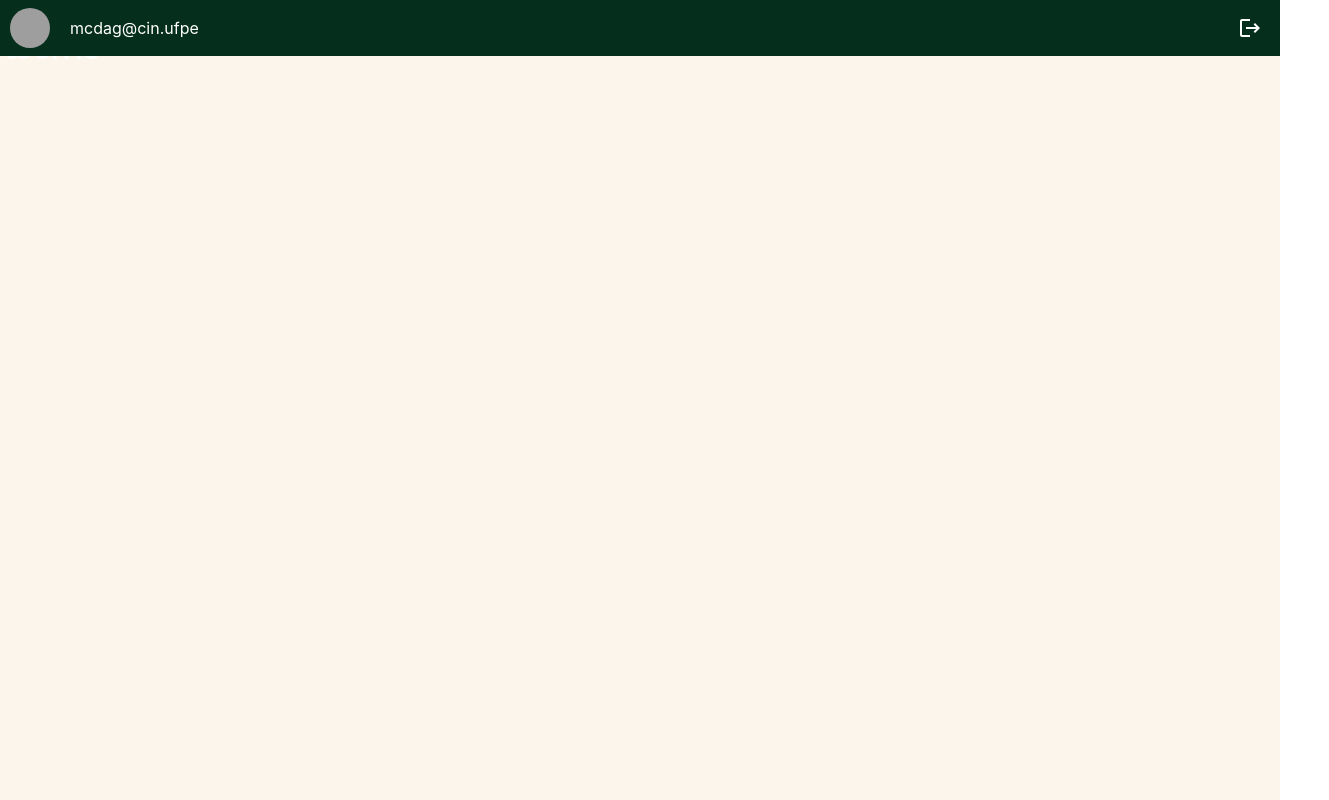
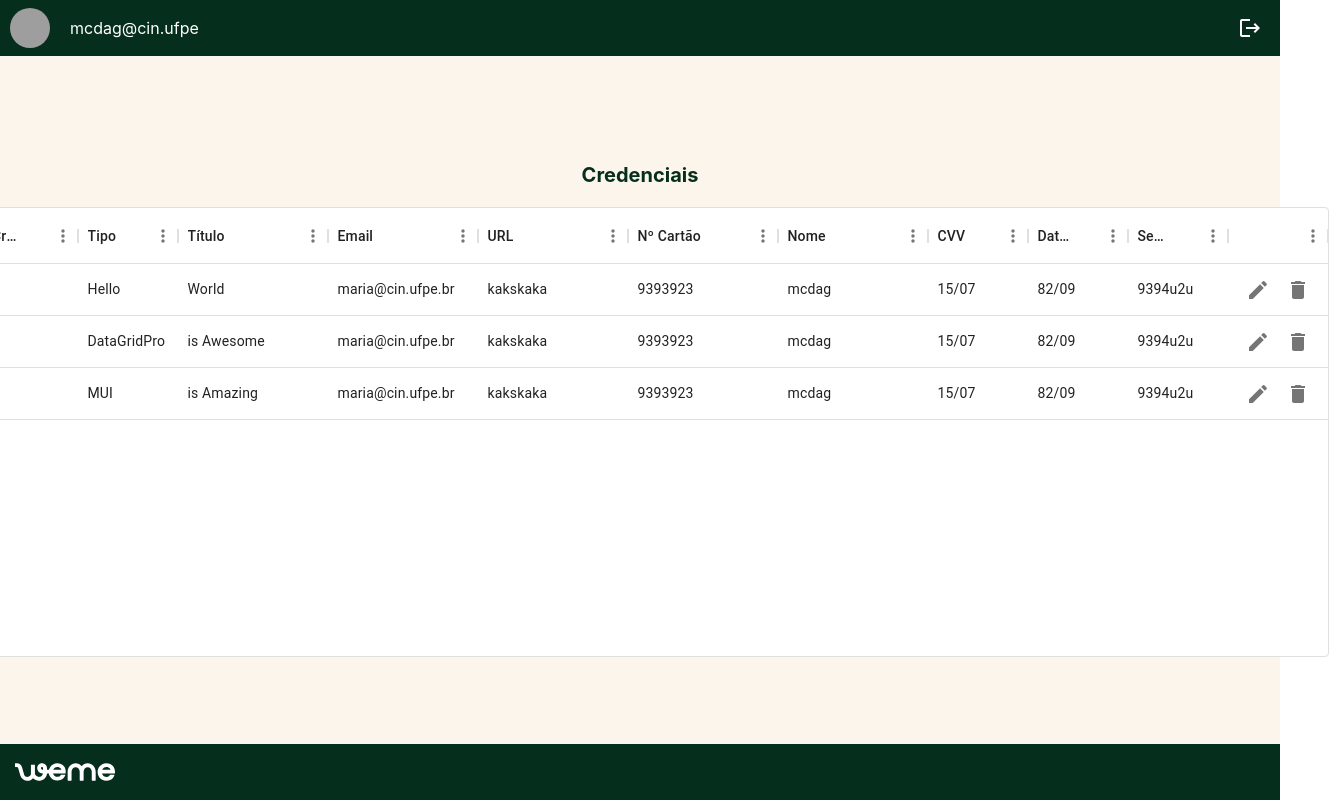
Before and after one commit to mcdag/weme-project, a React (Create React App) app in the folder frontend/: page /credentials in a window 1280 px wide. Shown: the whole page, 1329 px wide, since content can reach past the window. Built offline with nearby package versions, Linux system fonts and the light colour scheme; no server answers; grey boxes are pictures that could not be loaded; the HTML template or start-up script is replaced by a standard one.

Commit message:
feat: datagrid/table to show credentials

```diff
--- a/frontend/package.json
+++ b/frontend/package.json
@@ -7,6 +7,8 @@
     "@emotion/styled": "^11.11.0",
     "@mui/icons-material": "^5.14.1",
     "@mui/material": "^5.14.0",
+    "@mui/x-data-grid": "^6.10.1",
+    "@mui/x-data-grid-pro": "^6.10.1",
     "@testing-library/jest-dom": "^5.16.5",
     "@testing-library/react": "^13.4.0",
     "@testing-library/user-event": "^13.5.0",
--- /dev/null
+++ b/frontend/src/components/CredentialsTable/index.tsx
@@ -0,0 +1,57 @@
+import { DataGrid, GridRowsProp, GridColDef } from '@mui/x-data-grid';
+import { IconButton } from '@mui/material';
+import EditIcon from '@mui/icons-material/Edit';
+import DeleteIcon from '@mui/icons-material/Delete';
+
+export type CredentialType = {
+  id: string;
+  createdAt: string;
+	type: string;
+	title: string;
+	email: string | "-";
+	url: string | "-";
+	number: string | "-";
+	name: string | "-";
+	cvv: string | "-";
+	expirationDate: string | "-";
+	password: string | "-";
+}
+
+interface IProps {
+  rows: CredentialType[]
+}
+
+function CredentialsTable({ rows }: IProps) {
+  const columns: GridColDef[] = [
+    { field: 'createdAt', headerName: 'Dta. Criação', width: 125 },
+    { field: 'type', headerName: 'Tipo', width: 100 },
+    { field: 'title', headerName: 'Título', width: 150 },
+    { field: 'email', headerName: 'Email', width: 150 },
+    { field: 'url', headerName: 'URL', width: 150 },
+    { field: 'number', headerName: 'Nº Cartão', width: 150 },
+    { field: 'name', headerName: 'Nome', width: 150 },
+    { field: 'cvv', headerName: 'CVV', width: 100 },
+    { field: 'expirationDate', headerName: 'Data Exp.', width: 100 },
+    { field: 'password', headerName: 'Senha', width: 100 },
+    { field: 'actions', headerName: '', width: 100, renderCell: (params) => {
+      return (
+        <div>
+          <IconButton aria-label="edit" size="medium" onClick={()=>console.log("editar")}>
+            <EditIcon fontSize="inherit" />
+          </IconButton>
+          <IconButton aria-label="delete" size="medium" onClick={()=>console.log("deletar")}>
+            <DeleteIcon fontSize="inherit" />
+          </IconButton>
+        </div>
+      );
+    } }
+  ];
+
+  return (
+    <div className="table-container" style={{ height: 450, width: '100%' }}>
+      <DataGrid hideFooter sx={{ background:"white" }} rows={rows} columns={columns} />
+    </div>
+  );
+}
+
+export default CredentialsTable;
--- /dev/null
+++ b/frontend/src/components/CredentialsTable/styles.scss
@@ -0,0 +1,5 @@
+.table-container {
+  width: 100vw;
+  display: flex;
+  justify-content: center;
+}
--- a/frontend/src/components/Footer/styles.scss
+++ b/frontend/src/components/Footer/styles.scss
@@ -1,17 +1,14 @@
 .footer-container {
   display: flex;
   flex-direction: column;
-  justify-content: space-between;
+  justify-content: center;
+  background-color: #052E1C;
+  height: 3.5rem;
+  width: 100vw;
+  position: fixed;
+  bottom: 0;
 
-  .footer {
-    width: 100vw;
-    background-color: #052E1C;
-    height: 3.5rem;
-    display: flex;
-    align-items: center;
-
-    .footer-logo {
-      margin: 15px;
-    }
+  .footer-logo {
+    margin: 15px;
   }
 }
--- a/frontend/src/views/Credentials/index.tsx
+++ b/frontend/src/views/Credentials/index.tsx
@@ -1,26 +1,29 @@
-import { MouseEvent, useState } from "react";
+/* eslint-disable @typescript-eslint/no-unused-vars */
+import { useState } from "react";
 import { CredentialsService } from "../../services/credentialsService copy";
-import { Avatar, IconButton } from "@mui/material";
 import Cookies from "js-cookie";
 import Navbar from "../../components/Navbar";
 import Footer from "../../components/Footer";
+import CredentialsTable, { CredentialType } from "../../components/CredentialsTable";
 import "./styles.scss"
 
 function Credentials() {
   const [credentials, setCredentials] = useState<string[]>([]);
   const email = Cookies.get("email");
 
+  const a : CredentialType[] = [
+    { id: "1", createdAt: "99/03", type: 'Hello', title: 'World', email: "maria@cin.ufpe.br", url:"kakskaka", number:"9393923", name: "mcdag", cvv:"15/07", expirationDate: "82/09", password: "9394u2u" },
+    { id: "2", createdAt: "99/03", type: 'DataGridPro', title: 'is Awesome', email: "maria@cin.ufpe.br", url:"kakskaka", number:"9393923", name: "mcdag", cvv:"15/07", expirationDate: "82/09", password: "9394u2u" },
+    { id: "3", createdAt: "99/03", type: 'MUI', title: 'is Amazing', email: "maria@cin.ufpe.br", url:"kakskaka", number:"9393923", name: "mcdag", cvv:"15/07", expirationDate: "82/09", password: "9394u2u" },
+  ];
+
   const handleChangeCredentials = async () => {
     const email = Cookies.get("email");
     const response = await CredentialsService.getCredentials(email || "");
-    if (response.status == 200) {
+    if (response.status === 200) {
       setCredentials(response.data);
     }
   };
-
-  const handleClickBack = (() => {
-    window.location.replace(`${window.location.origin}/welcome`);
-  })
 
   const handleLogout = (async () => {
     window.location.replace(`${window.location.origin}/welcome`);
@@ -30,12 +33,12 @@ function Credentials() {
   return (
     <div className="credentials-container">
       <Navbar email={"mcdag@cin.ufpe"} onClick={handleLogout}/>
-      <div className="table">
+      <div className="table-container">
         <div className="title">
-          credenciais
+          <p> Credenciais </p>
         </div>
-        <div>
-          TABLEEEEE
+        <div className="table">
+          < CredentialsTable rows={a} />
         </div>
       </div>
       <Footer />
```
Also changed, not shown: 1 other file (tests, documents, lock files or other folders).
